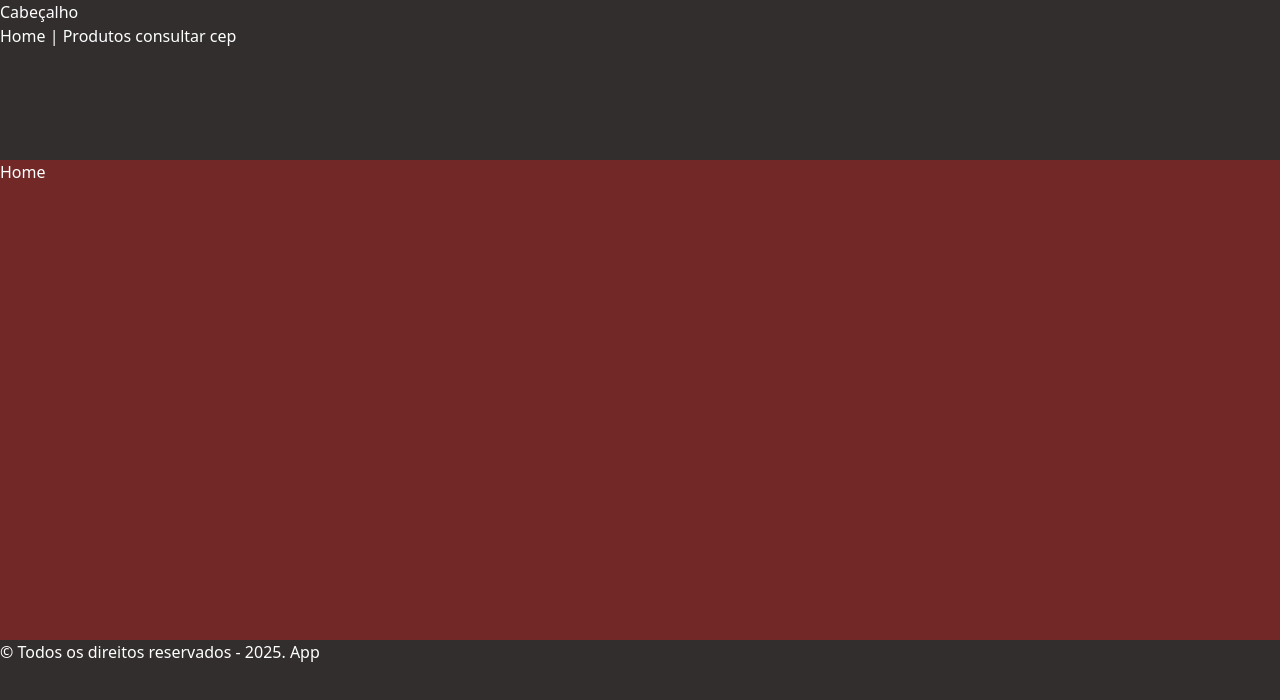
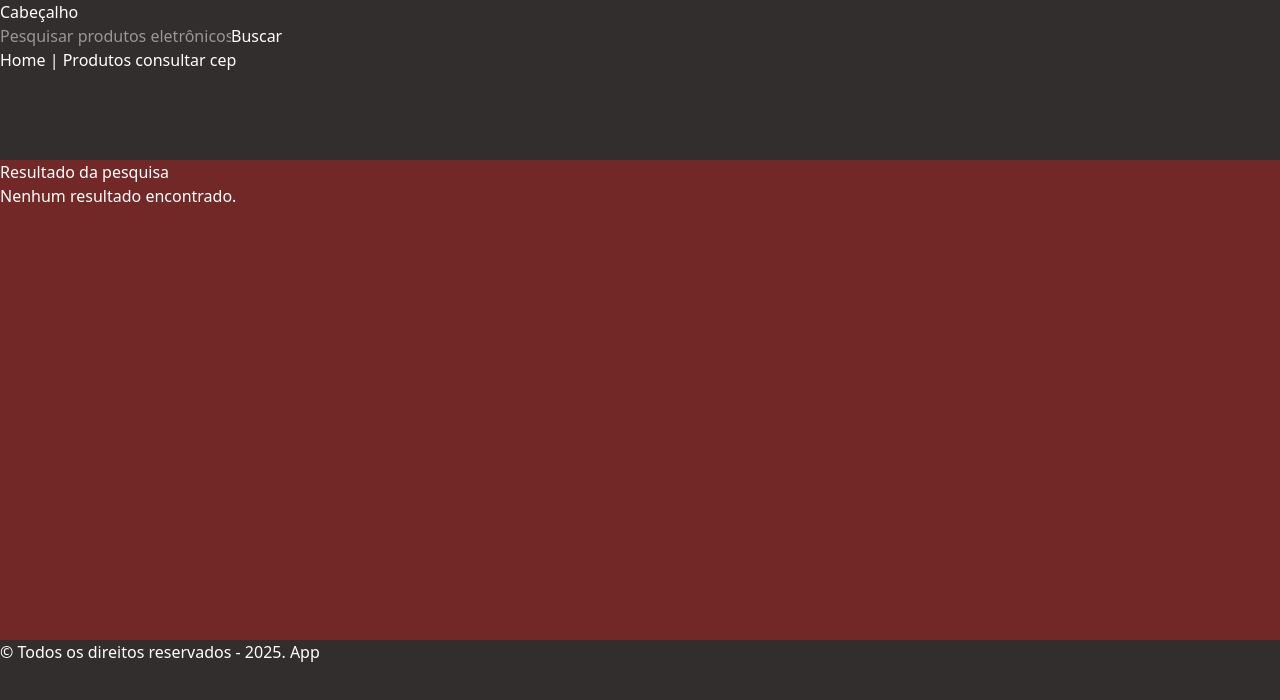
Before and after one commit to 1TDSPF-25/sistema-flow, a React (Vite) app in the folder aula-16/: page / in a window 1280 px wide. Shown: the top 700 px of the page. Built offline with nearby package versions, Linux system fonts and the light colour scheme; data requests are answered from the project's data file.

Commit message:
feat: Implementado barra de pesquisa por nome

```diff
--- a/aula-16/src/components/Cabecalho/Cabecalho.tsx
+++ b/aula-16/src/components/Cabecalho/Cabecalho.tsx
@@ -1,11 +1,19 @@
 import Menu from "../Menu/Menu";
+import { useState } from "react";
+export default function Cabecalho() {
+  const [termo, setTermo] = useState("");
 
-export default function Cabecalho(){
+  const handleSearch = () => {
+    localStorage.setItem("termoPesquisa", termo);
+    window.dispatchEvent(new Event("storage"));
+  };
 
-    return(
-        <header>
-            <h1>Cabeçalho</h1>
-            <Menu/>
-        </header>
-    );
+  return (
+    <header>
+      <h1>Cabeçalho</h1>
+      <input type="text" placeholder="Pesquisar produtos eletrônicos" value={termo} onChange={(e) => setTermo(e.target.value)}/>
+      <button onClick={handleSearch}>Buscar</button>
+      <Menu />
+    </header>
+  );
 }
--- a/aula-16/src/routes/Home/index.tsx
+++ b/aula-16/src/routes/Home/index.tsx
@@ -1,13 +1,47 @@
-import { useEffect } from "react";
+import { useEffect, useState } from "react";
+import type { TipoProduto } from "../../types/tipoProduto";
 
-export default function Home(){
-        useEffect(() => {
-            document.title = "Home";
-        }, []);
+export default function Home() {
+  const [produtos, setProdutos] = useState<TipoProduto[]>([]);
+  const [resultado, setResultado] = useState<TipoProduto[]>([]);
 
-    return(
-        <main>
-            <h1>Home</h1>
-        </main>
+  useEffect(() => {
+    const fetchData = async () => {
+      const response = await fetch("http://localhost:3001/produtos");
+      const data: TipoProduto[] = await response.json();
+      setProdutos(data);
+    };
+    fetchData();
+  }, []);
+
+  const atualizarPesquisa = () => {
+    const termo = localStorage.getItem("termoPesquisa") || "";
+    const termoNormalizado = termo.toLowerCase();
+    const filtrados = produtos.filter((p) =>
+      p.nome.toLowerCase().includes(termoNormalizado)
     );
+    setResultado(filtrados);
+  };
+
+  useEffect(() => {
+    window.addEventListener("storage", atualizarPesquisa);
+    return () => window.removeEventListener("storage", atualizarPesquisa);
+  }, [produtos]);
+
+  return (
+    <main>
+      <h2>Resultado da pesquisa</h2>
+      {resultado.length > 0 ? (
+        <ul>
+          {resultado.map((p) => (
+            <li key={p.id}>
+              {p.nome} — R$ {p.preco}
+            </li>
+          ))}
+        </ul>
+      ) : (
+        <p>Nenhum resultado encontrado.</p>
+      )}
+    </main>
+  );
 }
```
Also changed, not shown: 1 other file (tests, documents, lock files or other folders).
